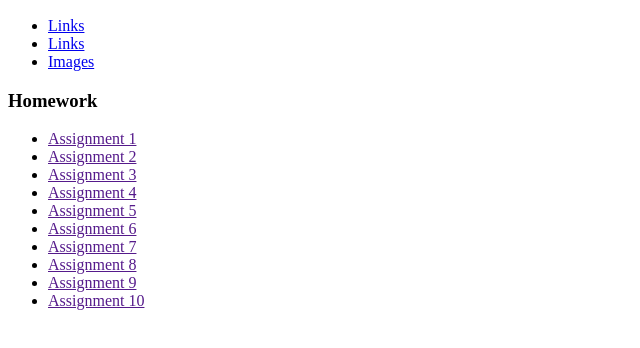
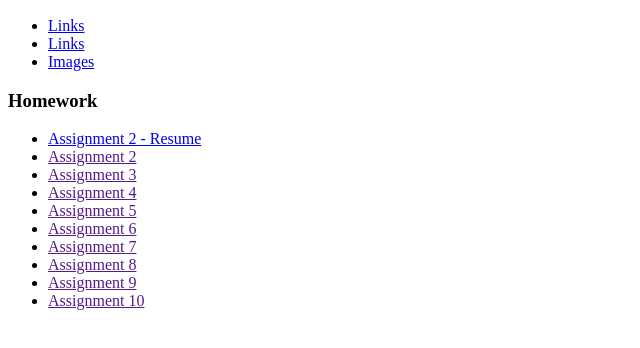
Before and after one commit to sticklew1/sticklew1.github.io, a plain HTML site: page index.html in a window 1280 px wide. Shown: the part 110-458 px from the top of the page, without its empty margins (0-640 px from the left). Drawn offline with Linux system fonts and the light colour scheme.

Commit message:
assignment 2 update again

```diff
--- a/index.html
+++ b/index.html
@@ -29,7 +29,7 @@
     <h3>Homework</h3>
     <ul>
       <li>
-        <a href="">Assignment 1</a>
+        <a href="hw/resume/index.html">Assignment 2 - Resume</a>
       </li>
 
       <li>
```
